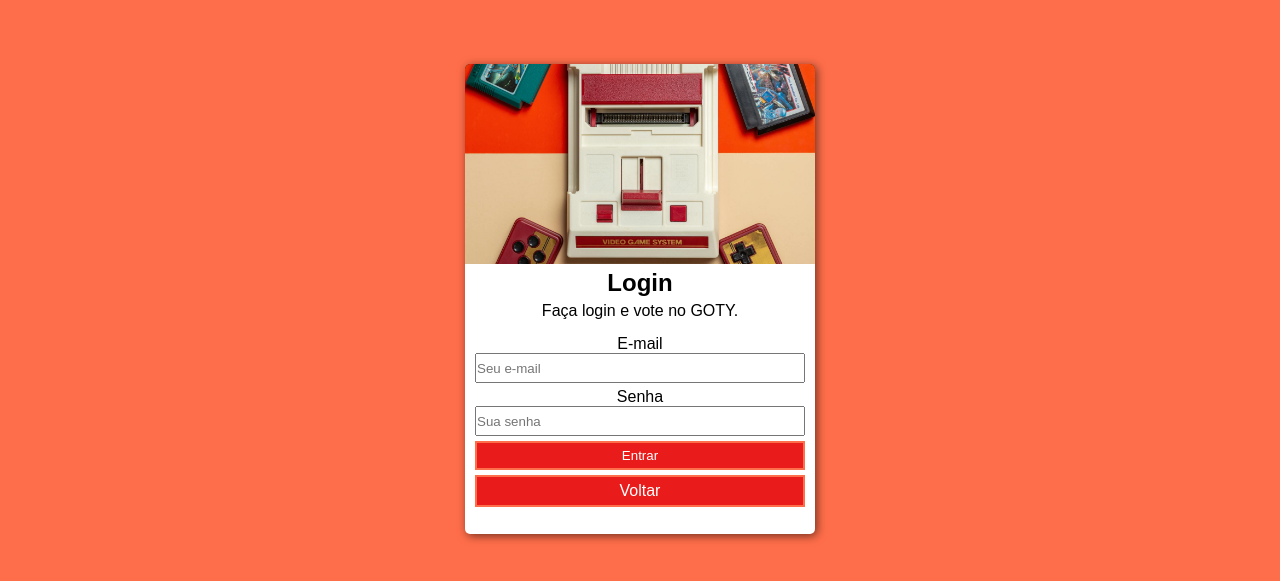
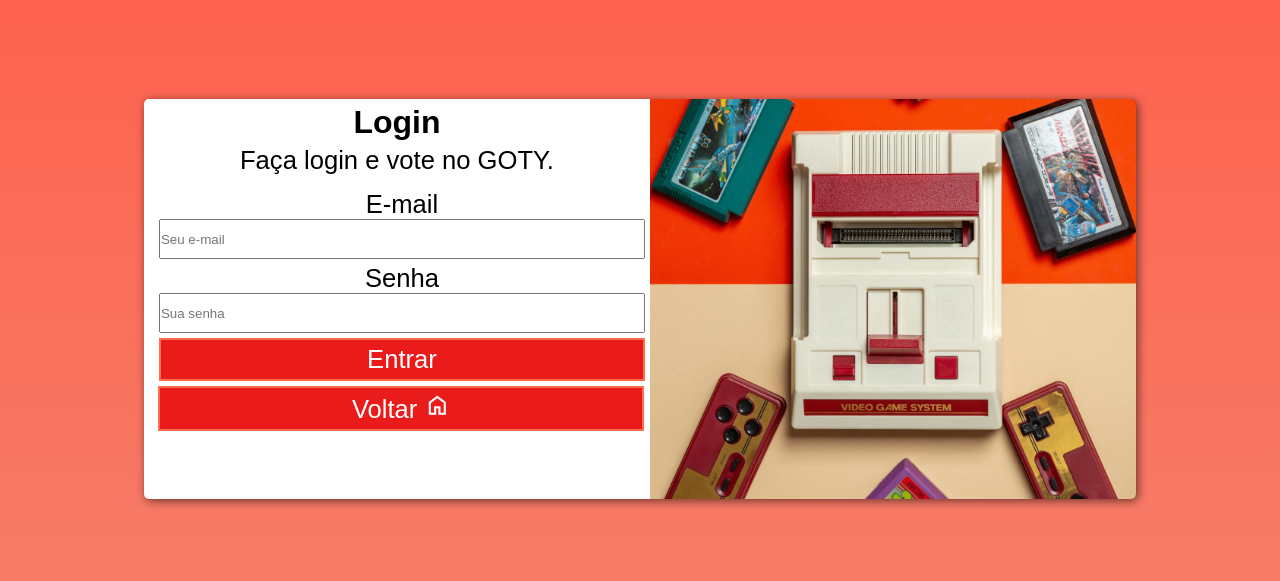
Before and after one commit to WilliamJhonata/Goty, a plain HTML site: page login/index.html in a window 1280 px wide. Shown: the part 101-682 px from the top of the page. Drawn offline with nearby package versions, Linux system fonts and the light colour scheme.

Commit message:
media query e login

```diff
--- a/estilos/media-query.css
+++ /dev/null
@@ -1,6 +0,0 @@
-@charset "UTF-8";
-
-/*
-#FF6E4A
-#FFBCB0
-*/
--- /dev/null
+++ b/login/estilos/media-query.css
@@ -0,0 +1,79 @@
+@charset "UTF-8";
+
+/*
+#FF6E4A
+#FFBCB0
+*/
+
+@media screen and (min-width: 768px) and (max-width: 992px) {
+    body {
+        background-image: linear-gradient(to top, #FFBCB0 , #ff5e4a);
+    }
+
+    section#login {
+        width: 80vw;
+        height: 460px;
+    }
+
+    h1 {
+    font-size: 2em;
+    }
+
+    p {
+    font-size: 1.3em;
+    }
+
+    #imail, #isenha {
+        width: 87%;
+        height: 30px;
+    }
+
+    form > p > input[type=submit] {
+        width: 100%
+    }
+
+    form > p > a.voltar {
+        width: 100%;
+        height: 100%;
+    }
+}
+
+@media screen and (min-width: 992px) {
+    body {
+        background-image: linear-gradient(to top, #f5816d, #ff5e4a);
+    }
+
+    section#login {
+        height: 400px;
+        width: 992px;
+
+    }
+
+    section#login > div#imagem {
+        float: right;
+        width: 49%;
+        height: 100%;
+    }
+
+    h1 {
+    font-size: 2em;
+    }
+
+    p {
+    font-size: 1.6em;
+    }
+
+    #imail, #isenha {
+        width: 50%;
+        height: 40px;
+    }
+
+    form > p > input[type=submit] {
+        width: 50%;
+    }
+
+    form > p > a.voltar {
+        width: 50%;
+        margin-left: 4px;
+    }
+}
--- a/login/estilos/style.css
+++ b/login/estilos/style.css
@@ -27,7 +27,7 @@ main {
 section#login {
     position: absolute;
     background-color: white;
-    height: 470px;
+    height: 430px;
     width: 350px;
     border-radius: 5px;
     overflow: hidden;
@@ -52,30 +52,38 @@ section#login > h1, p {
     margin-top: 5px;
 }
 
+
+
 section#login > div#formulario {
     padding: 10px;
 }
 
-form > p.dados > input[type=email], input[type=password] {
-    width: 100%;
-    height: 30px;
-}
 
-form > input[type=submit] {
-
-}
-
-form > p > input[type=submit], a.voltar {
-    display: block;
+form > p > input[type=submit] {
     width: 100%;
     background-color: #e91b1b;
     color: white;
     padding: 5px 0px;
     border: 2px solid #ff6e4a;
     cursor: pointer;
+    font-size: 1em;
+}
+
+form > p > a.voltar {
+    display: block;
+    background-color: #e91b1b;
+    color: white;
+    padding: 5px 0px;
+    border: 2px solid #ff6e4a;
+    cursor: pointer;
+    font-size: 1em;
     text-decoration: none;
 }
 
 form > p > input[type=submit]:hover, a.voltar:hover {
     background-color: #ff6e4a;
 }
+
+span.material-symbols-outlined {
+    font-size: 1em;
+}
--- a/login/index.html
+++ b/login/index.html
@@ -4,8 +4,9 @@
     <meta charset="UTF-8">
     <meta name="viewport" content="width=device-width, initial-scale=1.0">
     <title>Login</title>
+    <link href="https://fonts.googleapis.com/css2?family=Material+Symbols+Outlined" rel="stylesheet" />
     <link rel="stylesheet" href="estilos/style.css">
-    <link rel="stylesheet" href="/estilos/media-query.css">
+    <link rel="stylesheet" href="estilos/media-query.css">
 </head>
 <body>
     <main>
@@ -22,9 +23,11 @@
                     <p class="dados"><label for="isenha">Senha</label>
                         <input type="password" name="senha" id="isenha" placeholder="Sua senha" minlength="8" autocomplete="current-password" required>
                     </p>
-
-                    <p><input type="submit" value="Entrar"></p>
-                        <p><a href="../home/index.html" class="voltar">Voltar</a></p>
+                    <p>
+                        <input type="submit" value="Entrar" ></p>
+                    <p>
+                        <a href="../index.html" class="voltar">Voltar <span class="material-symbols-outlined">home</span></a>
+                    </p>
                 </form>
             </div>
         </section>
```
Also changed, not shown: index.html (renamed from home/index.html).
